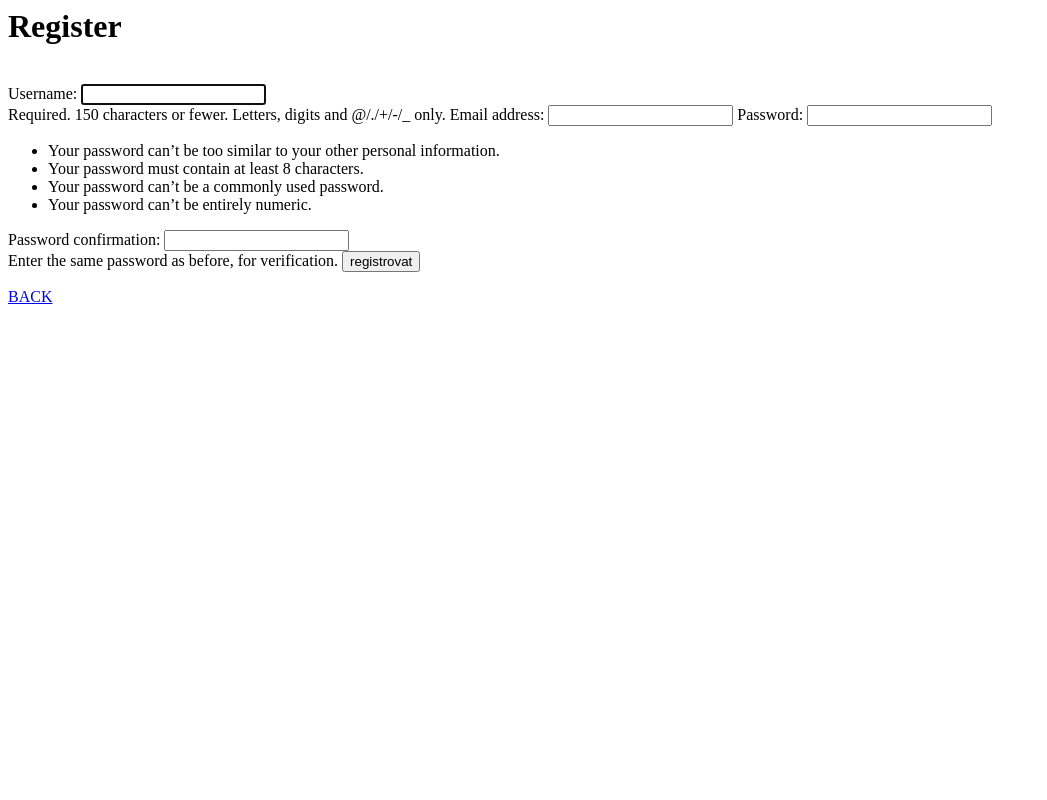
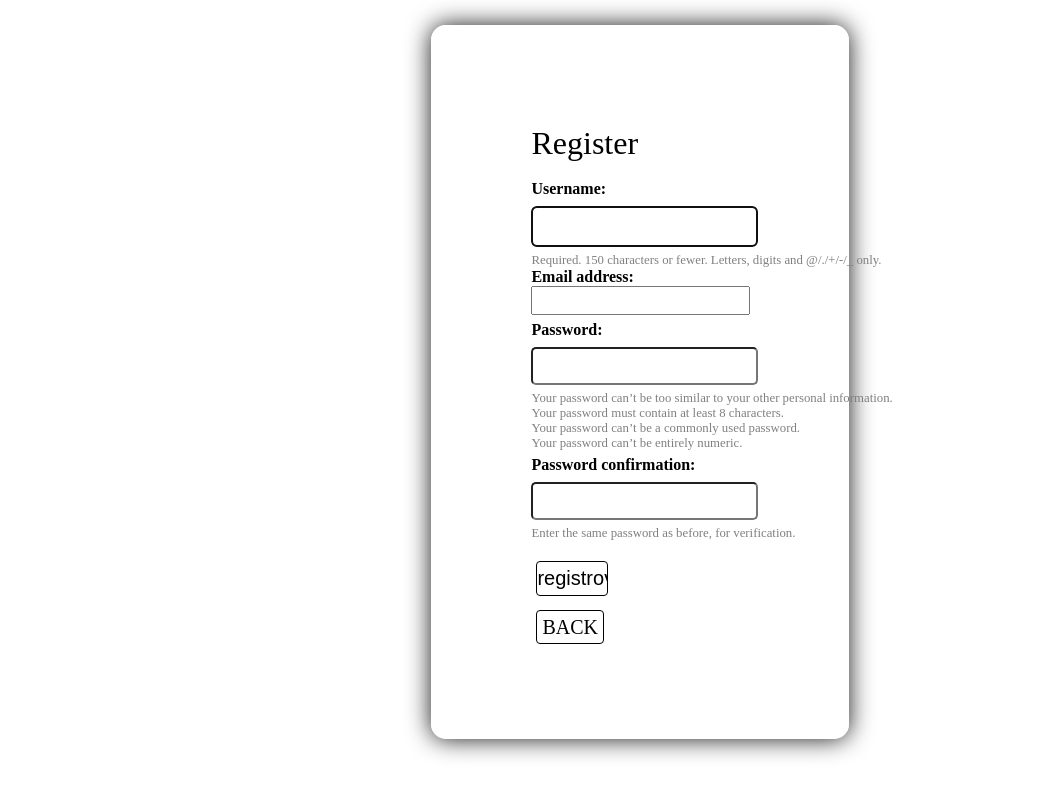
Before and after one commit to to23mas/app_django, a Django app: page /accounts/register/ in a window 1280 px wide. Shown: the whole page, without its empty margins (0-1047 px from the left). Run offline with Django 4.2, Linux system fonts and the light colour scheme.

Commit message:
accounts 2 complete

```diff
--- a/accounts/templates/accounts/login.html
+++ b/accounts/templates/accounts/login.html
@@ -14,7 +14,7 @@
             {% endif %}
             <input type="submit" value="přihlásit">
         </form>
-    <a class="back_button" href="{% url 'accounts:welcome' %}">BACK</a>
+    <a class="back_button" href="{% url 'accounts:welcome' 1 %}">BACK</a>
     <a class="back_button" href="{% url 'accounts:reset' %}">pass</a>
     </div>
 
--- a/accounts/templates/accounts/register.html
+++ b/accounts/templates/accounts/register.html
@@ -1,4 +1,9 @@
-
+{% extends 'base/base_accounts.html' %}
+{% block content %}
+<div class="bg"></div>
+<div class="bg bg2"></div>
+<div class="bg bg3"></div>
+    <div class="welcome_card">
         <h1>Register</h1><br>
 
         <form class="registration_form" action="{% url 'accounts:register' %}" method="post">
@@ -6,4 +11,7 @@
             {{ form }}
             <input type="submit" value="registrovat">
         </form>
-    <a class="back_button" href="{% url 'accounts:welcome' %}">BACK</a>
+    <a class="back_button" href="{% url 'accounts:welcome' 1%}">BACK</a>
+
+    </div>
+{% endblock %}
--- a/accounts/urls.py
+++ b/accounts/urls.py
@@ -5,10 +5,10 @@ from . import views
 app_name = 'accounts'
 
 urlpatterns = [
-    path('', views.welcome_view, name='welcome'),
+    path('<int:project>/', views.welcome_view, name='welcome'),
     path('register/', views.register_view, name='register'),
     path('login/', views.login_view, name='login'),
-    path('logout/', views.logout_view, name='logout'),
+    path('logout<int:project>/', views.logout_view, name='logout'),
     path('resetPass/', views.forgotten_password_view, name='reset'),
     path('emailSend/', views.password_send_view, name='success'),
 
--- a/accounts/views.py
+++ b/accounts/views.py
@@ -26,12 +26,13 @@ def login_view(request):
     return render(request, 'accounts/login.html', {'form': form})
 
 
-def welcome_view(request):
+def welcome_view(request, project=1):
     """welcome page with twi links to signup  and register"""
+
     if request.user.is_authenticated:
         return redirect('crossroad:welcome')
     else:
-        return render(request, 'accounts/welcome.html')
+        return render(request, 'accounts/welcome.html', {'project': project})
 
 
 def register_view(request):
@@ -56,12 +57,15 @@ def register_view(request):
     return render(request, 'accounts/register.html', {'form': form})
 
 
-def logout_view(request):
+def logout_view(request, project=1):
+
     if request.user.is_anonymous:
-        return redirect('accounts:welcome')
+        return redirect('accounts:welcome', 1)
     logout(request)
-    return redirect('accounts:welcome')
-
+    if project == 1:
+        return redirect('accounts:welcome', 1)
+    else:
+        return redirect('accounts:welcome', 2)
 
 def forgotten_password_view(request):
     if request.user.is_authenticated:
--- a/assets/css/main.css
+++ b/assets/css/main.css
@@ -88,7 +88,9 @@ body{
     padding-top: 32px;
     padding-bottom: 25px;
     width: 66%;
+
     margin: 0 auto;
+
     text-align: center;
     box-shadow: rgba(60, 64, 67, 0.3) 0 1px 2px 0,
                 rgba(60, 64, 67, 0.15) 0 2px 6px 2px;
--- a/assets/css/styles.css
+++ b/assets/css/styles.css
@@ -33,11 +33,15 @@
   border-radius: 15px;
   box-shadow:0 0 25px rgba(0, 0, 0, 0.9);
   box-sizing:border-box;
-  left:50%;
+  margin: 0 auto;
   padding:100px;
-  position:fixed;
-  top:40%;
-  transform:translate(-50%, -50%);
+    width:33%;
+     margin-top: 2%;
+
+
+}
+.bg_redish{
+    background-color: #ffcaca;
 }
 .back_button {
     background: white;
--- a/projects/views.py
+++ b/projects/views.py
@@ -16,7 +16,6 @@ Projekty jsou - Helloworld, Úkolníček, Account
 
 TODO změnit projekty až bude hotovo
 """
-
 
 from django.shortcuts import render, redirect
 from django.contrib.auth.models import User
@@ -215,8 +214,8 @@ def login_form_check(form: LoginForm, user: User) -> bool:
     @return:    1. True pokud přihlášení proběhlo
                 2. False pokud ne
     """
-    account = UserAccount.objects.filter(jmeno=form.instance.jmeno,
-                                         heslo=form.instance.heslo,
+    account = UserAccount.objects.filter(jmeno=form.data.get('jmeno'),
+                                         heslo=form.data.get('heslo'),
                                          user=user)
 
     if account.exists():
--- a/templates/navbar.html
+++ b/templates/navbar.html
@@ -24,7 +24,7 @@
 
         <ul class="nav navbar-nav  w-100 justify-content-end">
             <li class="nav-item">
-                <a class="nav-link" href="{% url 'accounts:logout' %}">Logout</a>
+                <a class="nav-link" href="{% url 'accounts:logout' 1 %}">Logout</a>
             </li>
             <li class="nav-item">
                 <a class="nav-link" href="#">settings</a>
```
Also changed, not shown: accounts/templates/accounts/welcome.html (+14 -0 lines), db.sqlite3.
